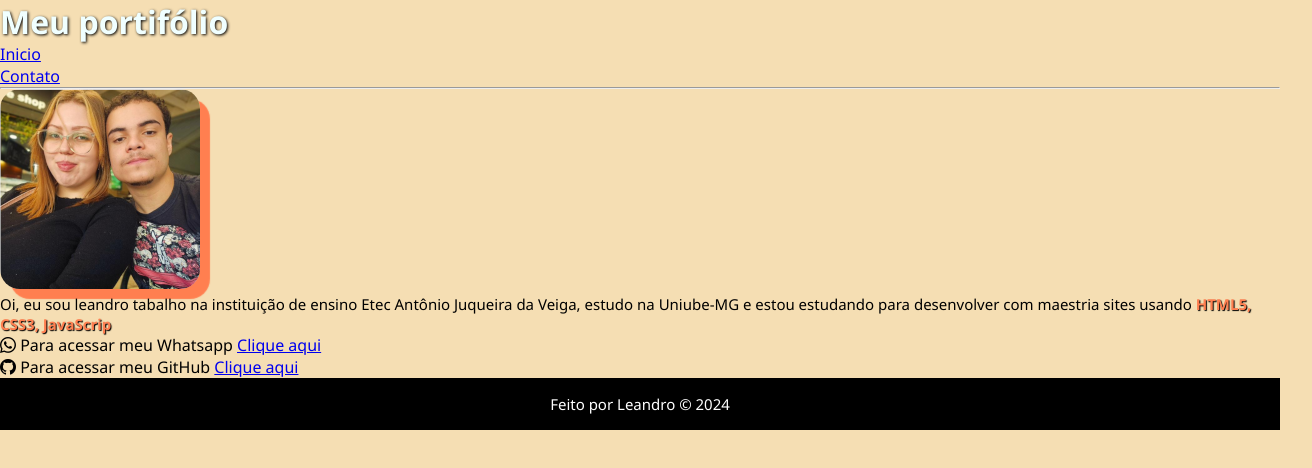
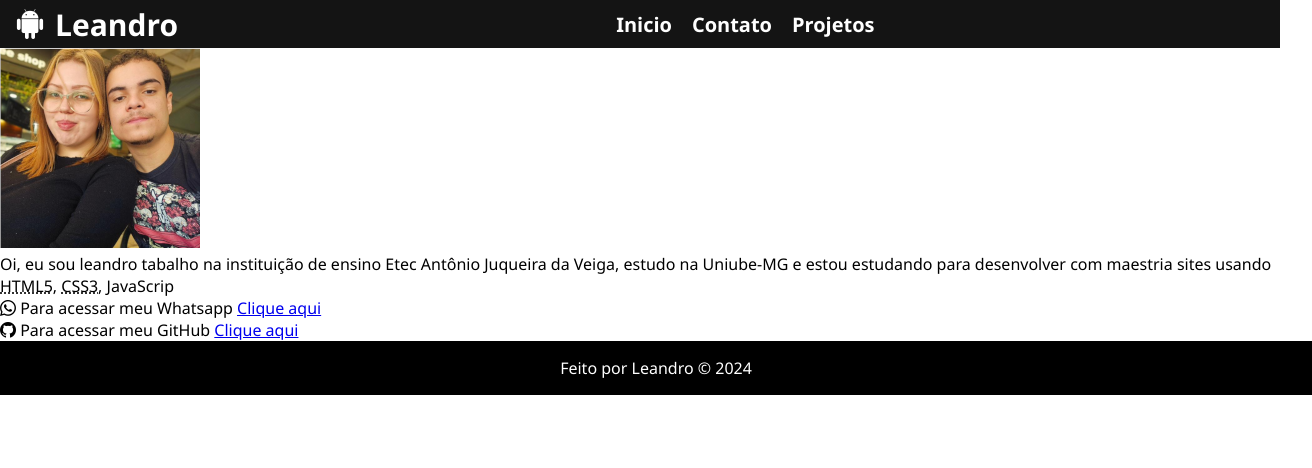
Before and after one commit to Leandr0Arantes/Portifolio, a plain HTML site: page index.html in a window 1280 px wide. Shown: the whole page, 1312 px wide, since content can reach past the window. Drawn offline with nearby package versions, Linux system fonts and the light colour scheme.

Commit message:
Atualização de design

```diff
--- a/index.html
+++ b/index.html
@@ -11,18 +11,25 @@
 
 <body>
     <header>
-        <h1>Meu portifólio</h1>
-        <nav>
+        <div class="icon">
+            <i class="bi bi-android2"></i>
+            <p>Leandro</p>
+        </div>
+        <nav class="nav-links">
             <ul>
-                <li><a href="#">Inicio</a></li>
-                <li><a href="#contato">Contato</a></li>
+                <li><a class="link-inicio" href="#inicio">Inicio</a></li>
+                <li><a class="link-contato" href="#contato">Contato</a></li>
+                <li><a class="link-projeto" href="projeto">Projetos</a></li>
             </ul>
         </nav>
-        <hr>
     </header>
+
+
+
     <section id="inicio">
         <img src="imagens/minha_foto.png" alt="Minha foto" class="minha-foto">
-        <p>Oi, eu sou leandro tabalho na instituição de ensino Etec Antônio Juqueira da Veiga, estudo na Uniube-MG e estou
+        <p>Oi, eu sou leandro tabalho na instituição de ensino Etec Antônio Juqueira da Veiga, estudo na Uniube-MG e
+            estou
             estudando para desenvolver com maestria sites usando <span><abbr
                     title="Linguagem de Marcação de Hipertexto">HTML5</abbr>, <abbr
                     title="Folha de Estilo em Cascatas">CSS3</abbr>, JavaScrip</span></p>
@@ -30,9 +37,11 @@
 
     <section id="contato">
         <ul>
-            <li><i class="bi bi-whatsapp"></i> Para acessar meu Whatsapp <a href="https://wa.me/16992947779">Clique aqui</a>
+            <li><i class="bi bi-whatsapp"></i> Para acessar meu Whatsapp <a href="https://wa.me/16992947779">Clique
+                    aqui</a>
             </li>
-            <li><i class="bi bi-github"></i> Para acessar meu GitHub <a href="https://github.com/Leandr0Arantes/" target="_blank" rel="external">Clique aqui</a>
+            <li><i class="bi bi-github"></i> Para acessar meu GitHub <a href="https://github.com/Leandr0Arantes/"
+                    target="_blank" rel="external">Clique aqui</a>
             </li>
         </ul>
     </section>
--- a/style.css
+++ b/style.css
@@ -1,52 +1,61 @@
 /* Geral */
-html{
+html {
     scroll-behavior: smooth;
 }
-*{
+
+* {
     margin: 0 auto;
     padding: 0;
-    box-sizing: border-box;
 }
+
 body {
-    background-color: wheat;
     font-family: 'Segoe UI', Tahoma, Geneva, Verdana, sans-serif;
 }
 
-/* inicio */
-
-h1 {
-    color: azure;
-    text-shadow: 1px 1px 3px black;
+/* Header */
+header {
+    background-color: rgb(20, 20, 20);
+    height: 3em;
+    display: flex;
+}
+.icon{
+    color: white;
+    font-weight: bold;
+    font-size: 30px;
+    display: flex;
+    align-items: center;
+    margin-left: 15px;
+}
+.icon p{
+    padding: 0px 10px;
 }
 
-hr {
-    color: black;
+.nav-links {
+    display: flex;
+    align-items: center;
+    width: 80%;
+    justify-content: space-between;
 }
 
-.minha-foto {
-    border-radius: 20px;
-    box-shadow: 10px 10px 1px coral;
+.nav-links ul {
+    list-style: none;
+    display: flex;
 }
 
-p {
-    font-size: 15px;
+.nav-links ul li a {
+    text-decoration: none;
+    font-weight: bold;
+    font-size: 20px;
+    color: white;
+    padding: 0px 10px;
 }
 
-p span {
-    color: coral;
-    font-weight: bold;
-    text-shadow: 1px 1px 1px black;
-}
-
-p abbr {
-    text-decoration: none;
-}
 
 /* Footer */
-footer{
+footer {
     width: 100%;
     text-align: center;
     padding: 1em;
-    background-color:  black;
+    background-color: black;
     color: white;
 }
```
